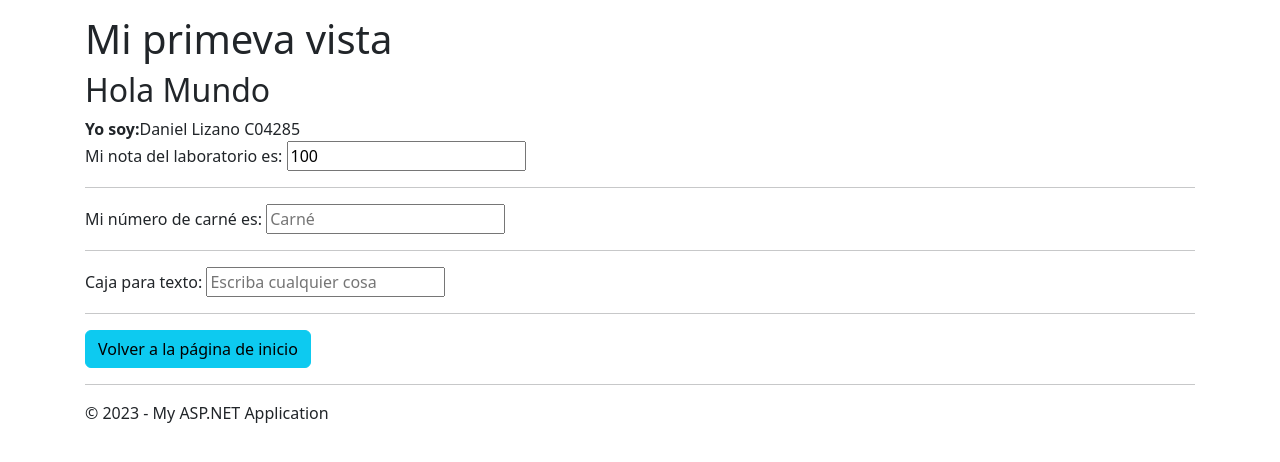
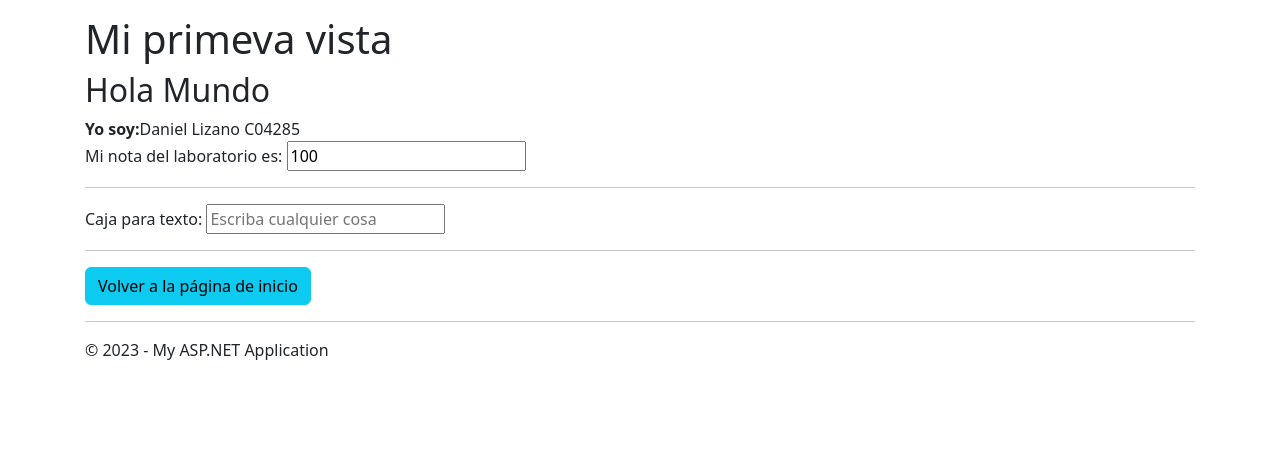
Before and after one commit to DanielLM2002/c04285_ci0126_23a, an ASP.NET MVC app: page /Home/About in a window 1280 px wide. Shown: the part 56-518 px from the top of the page. Run offline with ASP.NET Core 8 and stand-ins for ASP.NET MVC 5, Linux system fonts and the light colour scheme; the project's own start-up code is not run, and a stand-in starts its controllers and pages; some libraries are stand-ins or nearby versions.

Commit message:
volvemos a dejar el lab 1 como estaba error mio

```diff
--- a/Laboratorios/Laboratorio1/Laboratorio1/Laboratorio1/Views/Home/About.cshtml
+++ b/Laboratorios/Laboratorio1/Laboratorio1/Laboratorio1/Views/Home/About.cshtml
@@ -15,11 +15,6 @@
         <hr />
     </div>
     <div>
-        <label>Mi número de carné es:</label>
-        <input type="text" placeholder="Carné" />
-        <hr />
-    </div>
-    <div>
         <label>Caja para texto:</label>
         <input type="text" placeholder="Escriba cualquier cosa" /> <hr />
     </div> <div>
```
